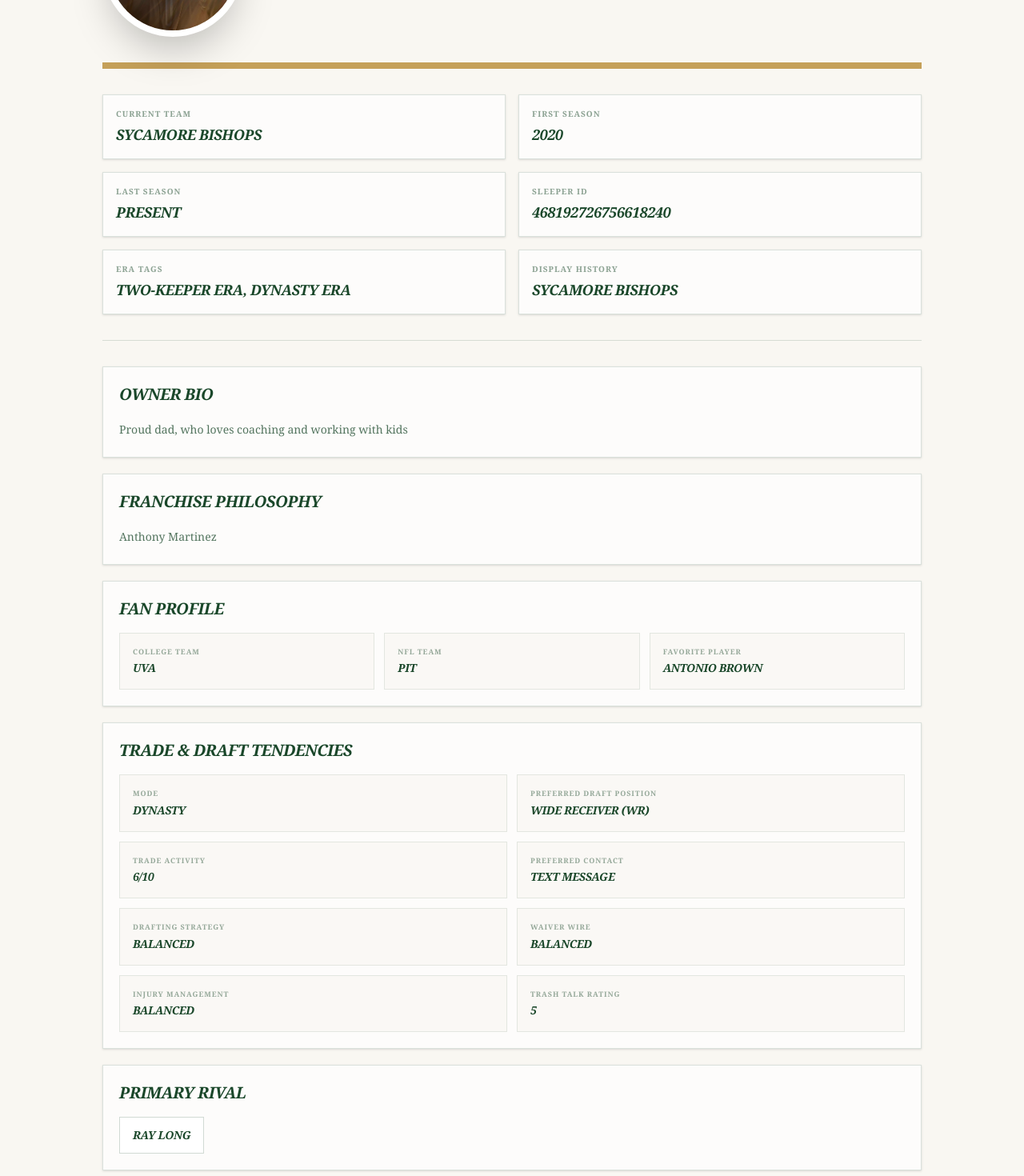
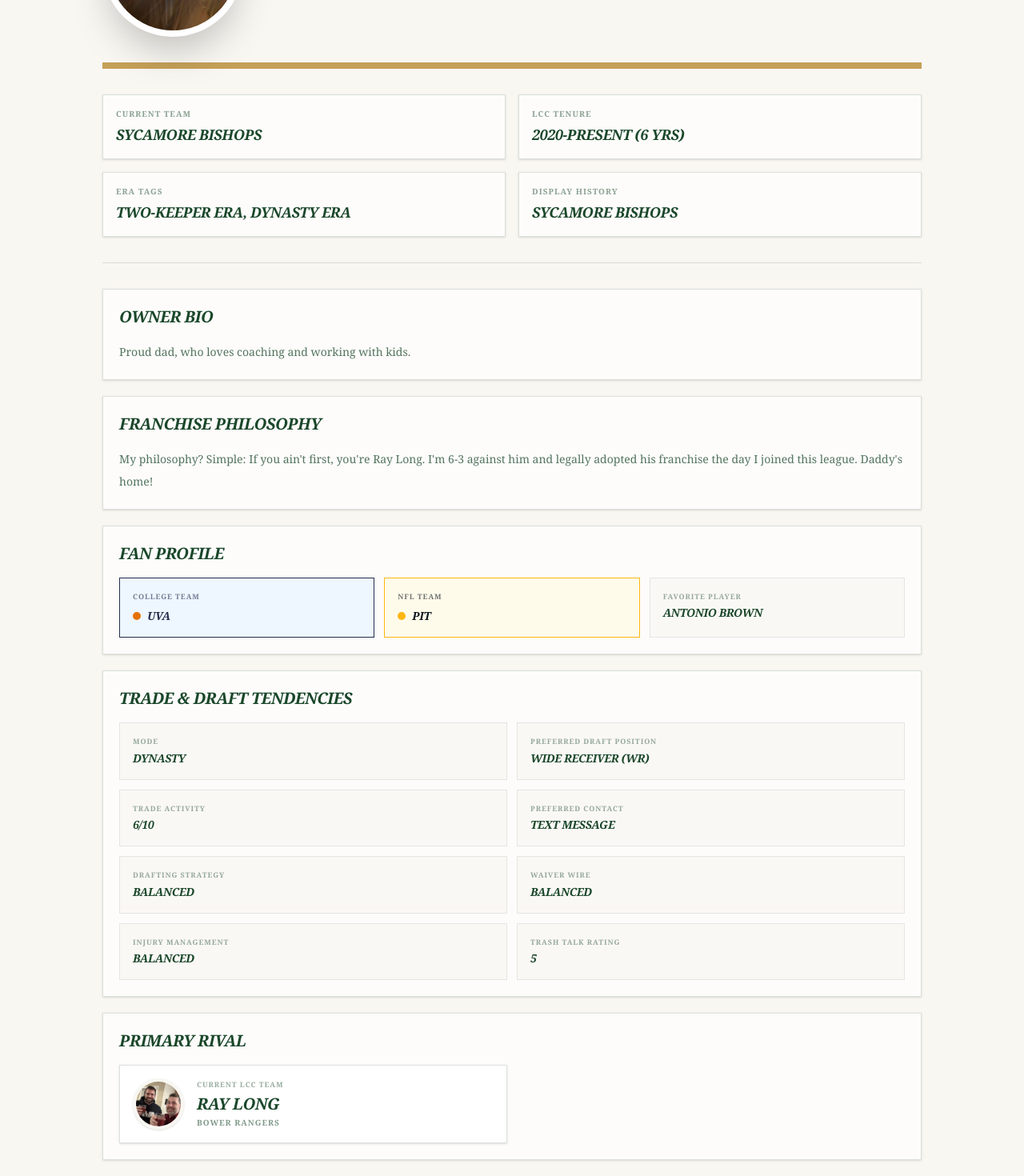
Before and after one commit to 1raybeez/Long-Country-Club, a Next.js app: page /managers/owners/anthony-martinez in a window 1280 px wide. Shown: the part 520-1990 px from the top of the page at 80% size. Built offline with nearby package versions, Linux system fonts and the light colour scheme.

Commit message:
Add LCC manager survey profiles

```diff
--- a/app/managers/owners/[slug]/page.tsx
+++ b/app/managers/owners/[slug]/page.tsx
@@ -1,6 +1,7 @@
 import Link from "next/link";
 import { notFound } from "next/navigation";
 import type { ReactNode } from "react";
+import { LCC_CURRENT_SEASON } from "@/lib/leagueConstants";
 import {
   ALL_LCC_OWNERS,
   LCC_ERA_MODEL,
@@ -10,6 +11,47 @@ import {
   getLccOwnerProfileSlug,
   type LccOwner,
 } from "@/lib/lccOwners";
+
+const TEAM_COLOR_STYLES: Record<
+  string,
+  {
+    backgroundColor: string;
+    borderColor: string;
+    color: string;
+    accentColor: string;
+  }
+> = {
+  UGA: {
+    backgroundColor: "#fff1f2",
+    borderColor: "#ba0c2f",
+    color: "#1f1f1f",
+    accentColor: "#ba0c2f",
+  },
+  UVA: {
+    backgroundColor: "#eef6ff",
+    borderColor: "#232d4b",
+    color: "#232d4b",
+    accentColor: "#e57200",
+  },
+  ATL: {
+    backgroundColor: "#fff1f2",
+    borderColor: "#a71930",
+    color: "#111827",
+    accentColor: "#a71930",
+  },
+  WAS: {
+    backgroundColor: "#fff7ed",
+    borderColor: "#5a1414",
+    color: "#5a1414",
+    accentColor: "#ffb612",
+  },
+  PIT: {
+    backgroundColor: "#fffbeb",
+    borderColor: "#ffb612",
+    color: "#101820",
+    accentColor: "#ffb612",
+  },
+};
 
 export function generateStaticParams() {
   return ALL_LCC_OWNERS.map((owner) => ({
@@ -34,11 +76,13 @@ export default async function OwnerProfilePage({
   }
 
   const teamLabel = owner.status === "active" ? "Current team" : "Last team";
-  const lastSeason = formatLastSeason(owner);
+  const tenure = formatTenure(owner);
   const almanacProfile = owner.almanacProfile;
-  const rivalOwner = almanacProfile?.rivalOwnerId
-    ? getLccOwnerById(almanacProfile.rivalOwnerId)
-    : undefined;
+  const rivalOwners = getRivalOwnerIds(almanacProfile)
+    .map((ownerId) => getLccOwnerById(ownerId))
+    .filter((rivalOwner): rivalOwner is LccOwner => Boolean(rivalOwner));
+  const rivalSectionTitle =
+    rivalOwners.length === 1 ? "Primary Rival" : "Rivals";
   const hasFanProfile = Boolean(
     almanacProfile?.favoriteCollegeTeam ||
       almanacProfile?.favoriteNFLTeam ||
@@ -101,9 +145,7 @@ export default async function OwnerProfilePage({
 
         <section className="grid gap-4 py-8 md:grid-cols-2">
           <ProfileFact label={teamLabel} value={owner.managerPage.sleeperName} />
-          <ProfileFact label="First season" value={owner.joinedYear ?? "Unknown"} />
-          <ProfileFact label="Last season" value={lastSeason} />
-          <ProfileFact label="Sleeper ID" value={owner.sleeperUserId ?? "None"} />
+          <ProfileFact label="LCC Tenure" value={tenure} />
           <ProfileFact
             label="Era tags"
             value={owner.eraTags.map((key) => LCC_ERA_MODEL[key].label).join(", ")}
@@ -139,11 +181,11 @@ export default async function OwnerProfilePage({
             {hasFanProfile && (
               <ProfileSection title="Fan Profile">
                 <div className="grid gap-3 md:grid-cols-3">
-                  <AlmanacFact
+                  <TeamFact
                     label="College Team"
                     value={almanacProfile.favoriteCollegeTeam}
                   />
-                  <AlmanacFact
+                  <TeamFact
                     label="NFL Team"
                     value={almanacProfile.favoriteNFLTeam}
                   />
@@ -191,14 +233,13 @@ export default async function OwnerProfilePage({
               </ProfileSection>
             )}
 
-            {rivalOwner && (
-              <ProfileSection title="Primary Rival">
-                <Link
-                  href={getLccOwnerProfileHref(rivalOwner)}
-                  className="inline-flex border border-[#1A472A]/20 bg-white px-4 py-3 text-sm font-black uppercase italic tracking-tight text-[#1A472A] transition-all hover:bg-[#1A472A] hover:text-white"
-                >
-                  {rivalOwner.displayName}
-                </Link>
+            {rivalOwners.length > 0 && (
+              <ProfileSection title={rivalSectionTitle}>
+                <div className="grid gap-3 md:grid-cols-2">
+                  {rivalOwners.map((rivalOwner) => (
+                    <RivalCard key={rivalOwner.id} rivalOwner={rivalOwner} />
+                  ))}
+                </div>
               </ProfileSection>
             )}
           </section>
@@ -275,16 +316,115 @@ function AlmanacFact({
   );
 }
 
+function TeamFact({
+  label,
+  value,
+}: {
+  label: string;
+  value?: string;
+}) {
+  if (!value) {
+    return null;
+  }
+
+  const teamStyle = TEAM_COLOR_STYLES[value];
+
+  if (!teamStyle) {
+    return <AlmanacFact label={label} value={value} />;
+  }
+
+  return (
+    <div
+      className="border p-4"
+      style={{
+        backgroundColor: teamStyle.backgroundColor,
+        borderColor: teamStyle.borderColor,
+        color: teamStyle.color,
+      }}
+    >
+      <p className="mb-2 text-[9px] font-black uppercase tracking-widest opacity-60">
+        {label}
+      </p>
+      <div className="flex items-center gap-2">
+        <span
+          className="h-2.5 w-2.5 shrink-0 rounded-full"
+          style={{ backgroundColor: teamStyle.accentColor }}
+        />
+        <p className="text-sm font-black uppercase italic tracking-tight">
+          {value}
+        </p>
+      </div>
+    </div>
+  );
+}
+
+function getRivalOwnerIds(profile: LccOwner["almanacProfile"]) {
+  if (!profile) {
+    return [];
+  }
+
+  if (profile.rivalOwnerIds && profile.rivalOwnerIds.length > 0) {
+    return [...new Set(profile.rivalOwnerIds)];
+  }
+
+  return profile.rivalOwnerId ? [profile.rivalOwnerId] : [];
+}
+
+function RivalCard({ rivalOwner }: { rivalOwner: LccOwner }) {
+  const rivalTeamLabel =
+    rivalOwner.status === "active" ? "Current LCC Team" : "Last LCC Team";
+
+  return (
+    <Link
+      href={getLccOwnerProfileHref(rivalOwner)}
+      className="flex items-center gap-4 border border-[#1A472A]/15 bg-white p-4 text-[#1A472A] shadow-sm transition-all hover:border-[#C5A059] hover:shadow-md"
+    >
+      <div className="h-16 w-16 shrink-0 overflow-hidden rounded-full border-4 border-[#F9F7F2] bg-white shadow-sm">
+        <img
+          src={`/managers/${rivalOwner.avatarFilename}`}
+          alt={rivalOwner.nickname}
+          className="h-full w-full object-cover"
+          style={{ objectPosition: "center 32%" }}
+        />
+      </div>
+      <div className="min-w-0">
+        <p className="text-[9px] font-black uppercase tracking-widest text-[#1A472A]/45">
+          {rivalTeamLabel}
+        </p>
+        <h3 className="mt-1 text-xl font-black uppercase italic leading-tight tracking-tight">
+          {rivalOwner.displayName}
+        </h3>
+        <p className="mt-1 truncate text-[10px] font-black uppercase tracking-widest text-[#1A472A]/55">
+          {rivalOwner.managerPage.sleeperName}
+        </p>
+      </div>
+    </Link>
+  );
+}
+
 function formatStatus(status: LccOwner["status"]) {
   return status === "active" ? "Active" : "Retired";
 }
 
-function formatLastSeason(owner: LccOwner) {
-  if (owner.lastSeason === "present") {
-    return "Present";
+function formatTenure(owner: LccOwner) {
+  if (!owner.joinedYear) {
+    return "Unknown";
   }
 
-  return owner.lastSeason ?? "Unknown";
+  const endSeason = owner.lastSeason ?? "unknown";
+  const tenureRange = `${owner.joinedYear}-${endSeason}`;
+
+  // TODO: Replace this single-span formatter when LCC owner season spans support
+  // interrupted tenures, e.g. 2004-2007, 2010-present.
+  if (owner.lastSeason === "present") {
+    return `${tenureRange} (${LCC_CURRENT_SEASON - owner.joinedYear} yrs)`;
+  }
+
+  if (typeof owner.lastSeason === "number") {
+    return `${tenureRange} (${owner.lastSeason - owner.joinedYear} yrs)`;
+  }
+
+  return tenureRange;
 }
 
 function formatRating(value: number | undefined, max: number) {
--- a/lib/lccOwners.ts
+++ b/lib/lccOwners.ts
@@ -42,6 +42,7 @@ export interface LccOwnerAlmanacProfile {
   readonly favoriteCollegeTeam?: string;
   readonly favoriteNFLTeam?: string;
   readonly favoritePlayer?: string;
+  readonly rivalOwnerIds?: readonly string[];
   readonly rivalOwnerId?: string;
   readonly preferredDraftPosition?: string;
   readonly tradeActivityScale?: number;
@@ -132,13 +133,13 @@ export const ACTIVE_LCC_OWNERS: readonly LccOwner[] = [
       publicPageEnabled: false,
     },
     almanacProfile: {
-      bio: "Greatest Commish Ever (self-proclaimed). Wanna be paper champ.",
-      philosophy: "When I woke up this morning I dribbled Excellence",
+      bio: "Greatest Commish Ever (self-proclaimed). Wannabe paper champ. Bargain draft hunter. Trade wizard.",
+      philosophy: "When I woke up this morning I dribbled Excellence!",
       mode: "Win Now",
       favoriteCollegeTeam: "UGA",
       favoriteNFLTeam: "ATL",
       favoritePlayer: "Bijan Robinson",
-      rivalOwnerId: "earl-perkins",
+      rivalOwnerIds: ["keith-winder", "earl-perkins", "tyrone-poist"],
       preferredDraftPosition: "Wide Receiver (WR)",
       tradeActivityScale: 10,
       preferredContactMethods: ["Text Message", "Sleeper DM", "WhatsApp"],
@@ -185,6 +186,22 @@ export const ACTIVE_LCC_OWNERS: readonly LccOwner[] = [
       profileSlug: "bill-gross",
       publicPageEnabled: false,
     },
+    almanacProfile: {
+      bio: "I'm a simple man with a simple life",
+      philosophy: "Win",
+      mode: "Rebuild",
+      favoriteCollegeTeam: "TEN",
+      favoriteNFLTeam: "CHI",
+      favoritePlayer: "Robert Jenkins",
+      rivalOwnerIds: ["ray-long", "bill-gross", "rob-jenkins"],
+      preferredDraftPosition: "Quarterback (QB)",
+      tradeActivityScale: 2,
+      preferredContactMethods: ["Sleeper DM"],
+      draftingStrategy: "Balanced",
+      waiverWireAggression: "Balanced",
+      injuryManagement: "Balanced",
+      trashTalkRating: 1,
+    },
   },
   {
     id: "keith-winder",
@@ -230,7 +247,7 @@ export const ACTIVE_LCC_OWNERS: readonly LccOwner[] = [
       favoriteCollegeTeam: "UVA",
       favoriteNFLTeam: "WAS",
       favoritePlayer: "Dave Butz",
-      rivalOwnerId: "tyrone-poist",
+      rivalOwnerIds: ["tyrone-poist"],
       preferredDraftPosition: "Wide Receiver (WR)",
       tradeActivityScale: 1,
       preferredContactMethods: ["Text Message"],
@@ -276,6 +293,30 @@ export const ACTIVE_LCC_OWNERS: readonly LccOwner[] = [
     profile: {
       profileSlug: "rob-jenkins",
       publicPageEnabled: false,
+    },
+    almanacProfile: {
+      bio: "Hello. I'm old. My hobbies are getting older and doing everything for the children of our future. I'm a professional tomb raider, power washer, college football dynasty team maker, and a devout Lions, Yankees, Celtics, and Red Wings fan. I've been compared to the great Hambiiiiiiinooo. Fantasy history speaks for itself. It's stinks. Connoisseur of fantasy football, baseball, horse racing, badminton, and four squares. Not to mention 2 time home run derby wiffle ball champ at the Long Country Club LLC.",
+      philosophy: "Everyone that plays me has an extra bye week",
+      mode: "Dynasty",
+      favoriteCollegeTeam: "UVA: HOOS YOUR DADDY",
+      favoriteNFLTeam: "DET",
+      favoritePlayer: "Barry Sanders",
+      rivalOwnerIds: [
+        "ray-long",
+        "bill-gross",
+        "rob-jenkins",
+        "keith-winder",
+        "mike-estes",
+        "mike-mcburnie",
+        "ben-isbell",
+      ],
+      preferredDraftPosition: "Kicker (K)",
+      tradeActivityScale: 4,
+      preferredContactMethods: ["Text Message", "Sleeper DM"],
+      draftingStrategy: "Balanced",
+      waiverWireAggression: "Balanced",
+      injuryManagement: "Balanced",
+      trashTalkRating: 1,
     },
   },
   {
@@ -390,6 +431,22 @@ export const ACTIVE_LCC_OWNERS: readonly LccOwner[] = [
     profile: {
       profileSlug: "tyrone-poist",
       publicPageEnabled: false,
+    },
+    almanacProfile: {
+      bio: "Gaming",
+      philosophy: "Win",
+      mode: "Dynasty",
+      favoriteCollegeTeam: "MICH",
+      favoriteNFLTeam: "NYG",
+      favoritePlayer: "Lawrence Taylor",
+      rivalOwnerIds: ["ben-isbell"],
+      preferredDraftPosition: "Wide Receiver (WR)",
+      tradeActivityScale: 1,
+      preferredContactMethods: ["Text Message"],
+      draftingStrategy: "Very Aggressive",
+      waiverWireAggression: "Very Aggressive",
+      injuryManagement: "Balanced",
+      trashTalkRating: 3,
     },
   },
   {
@@ -544,13 +601,13 @@ export const ACTIVE_LCC_OWNERS: readonly LccOwner[] = [
       publicPageEnabled: false,
     },
     almanacProfile: {
-      bio: "Proud dad, who loves coaching and working with kids",
-      philosophy: "Anthony Martinez",
+      bio: "Proud dad, who loves coaching and working with kids.",
+      philosophy: "My philosophy? Simple: If you ain't first, you're Ray Long. I'm 6-3 against him and legally adopted his franchise the day I joined this league. Daddy's home!",
       mode: "Dynasty",
       favoriteCollegeTeam: "UVA",
       favoriteNFLTeam: "PIT",
       favoritePlayer: "Antonio Brown",
-      rivalOwnerId: "ray-long",
+      rivalOwnerIds: ["ray-long"],
       preferredDraftPosition: "Wide Receiver (WR)",
       tradeActivityScale: 6,
       preferredContactMethods: ["Text Message"],
@@ -596,6 +653,22 @@ export const ACTIVE_LCC_OWNERS: readonly LccOwner[] = [
     profile: {
       profileSlug: "mike-estes",
       publicPageEnabled: false,
+    },
+    almanacProfile: {
+      bio: "Slinging Donuts at Wegmans, Huge Nascar fan, love to play golf and attempt my hand at fantasy football!",
+      philosophy: "Evolve or Die",
+      mode: "Rebuild",
+      favoriteCollegeTeam: "UVA",
+      favoriteNFLTeam: "WAS",
+      favoritePlayer: "JD5",
+      rivalOwnerIds: ["rob-jenkins", "mike-mcburnie"],
+      preferredDraftPosition: "Quarterback (QB)",
+      tradeActivityScale: 10,
+      preferredContactMethods: ["Text Message", "Sleeper DM"],
+      draftingStrategy: "Balanced",
+      waiverWireAggression: "Very Aggressive",
+      injuryManagement: "Balanced",
+      trashTalkRating: 5,
     },
   },
 ];
```
Also changed, not shown: 1 other file (tests, documents, lock files or other folders).
